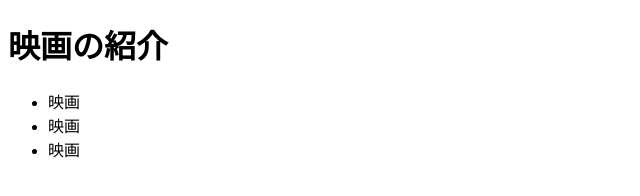
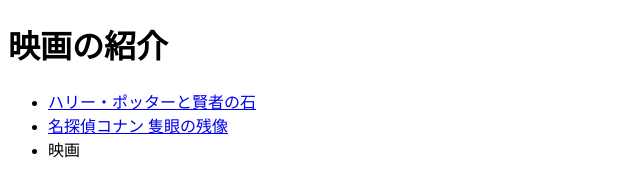
Before and after one commit to s1f102500911/2025-cs1-e-class7-team10, a plain HTML site: page index.html in a window 1280 px wide. Shown: the whole page, without its empty margins (0-640 px from the left). Drawn offline with Linux system fonts and the light colour scheme.

Commit message:
映画紹介の最初のweb

```diff
--- a/index.html
+++ b/index.html
@@ -9,8 +9,8 @@
   <body>
     <h1>映画の紹介</h1>
     <ul>
-      <li>映画</li>
-      <li>映画</li>
+      <li><a href ="http://127.0.0.1:3000/harry.html">ハリー・ポッターと賢者の石</a></li>
+      <li><a href ="http://127.0.0.1:3000/konan.html">名探偵コナン 隻眼の残像</a></li>
       <li>映画</li>
     </ul>
   </body>
```
